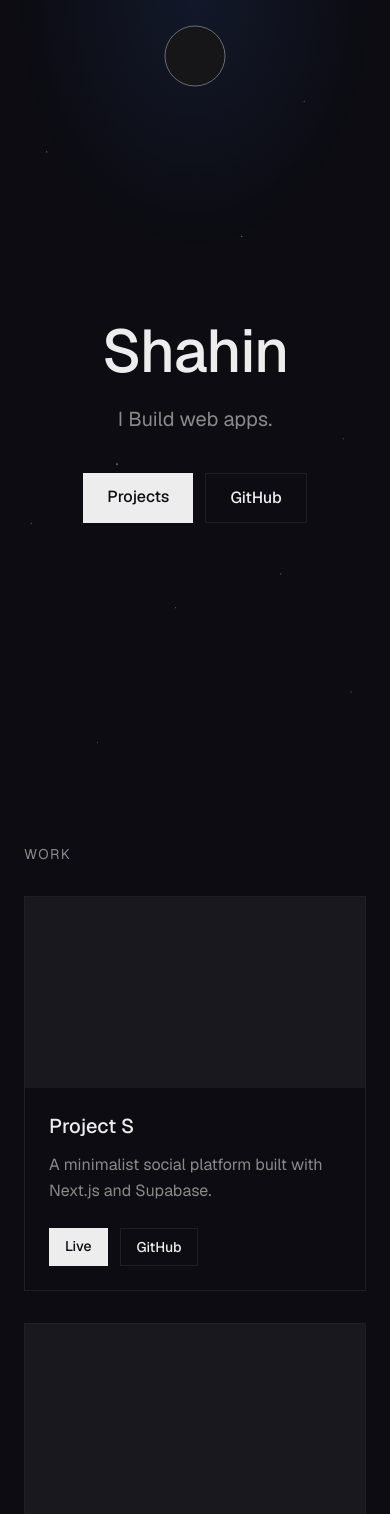
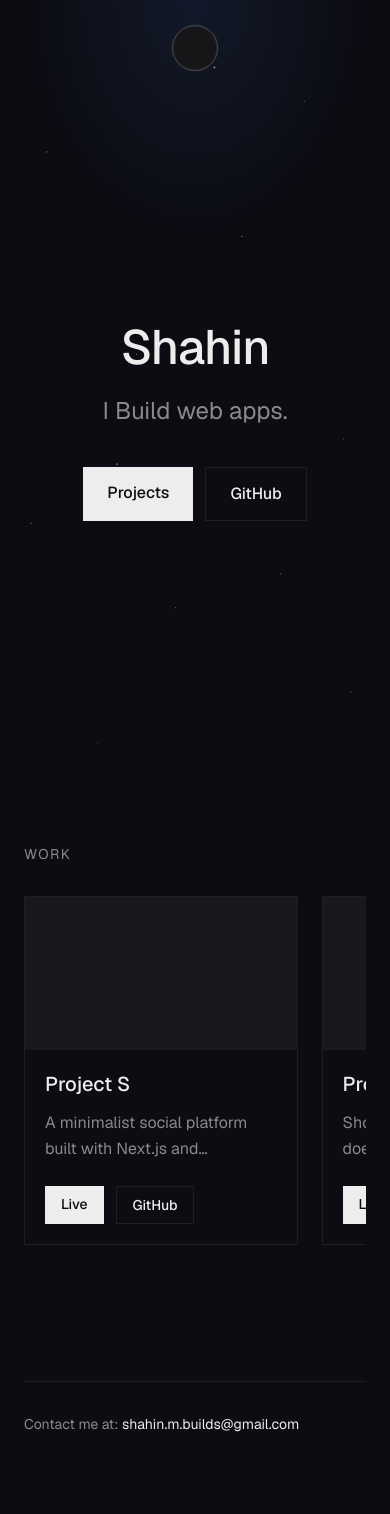
Before and after one commit to zzz-nv/Portfolio, a Next.js app: page / in a window 390 px wide. Shown: the top 1514 px of the page. Built offline with nearby package versions, Linux system fonts and the light colour scheme.

Commit message:
responsive: mobile swipe carousel, breakpoint tuning for tablet

```diff
--- a/app/page.tsx
+++ b/app/page.tsx
@@ -13,10 +13,7 @@ const projects = [
 
   { name: "Project Two", description: "Short one-liner about what it does.",  live: "https://example.com",
     repo: "https://example.com", },
-  { name: "Project Three", description: "Short one-liner about what it does.",  live: "https://example.com",
-    repo: "https://example.com", },
-  { name: "Project Four", description: "Short one-liner about what it does.",  live: "https://example.com",
-    repo: "https://example.com", },
+
 
 ];
 
@@ -24,8 +21,8 @@ export default function Home() {
   return (
       <main className="mx-auto max-w-[1500px] px-6">
         <ThemeToggle />
-      <section className="min-h-screen flex flex-col items-center justify-center text-center">
-      <h1 className="text-6xl md:text-7xl font-medium tracking-tight">
+      <section className="min-h-[100svh] flex flex-col items-center justify-center text-center">
+      <h1 className="text-5xl sm:text-6xl lg:text-7xl font-medium tracking-tight">
               {"Shahin".split("").map((char, i) => (
                 <span
                   key={i}
@@ -36,7 +33,7 @@ export default function Home() {
                 </span>
               ))}
       </h1>
-          <p className="mt-6 text-xl md:text-2xl text-muted max-w-xl">
+          <p className="mt-6 text-2xl text-muted max-w-xl">
           {"I Build web apps.".split(" ").map((word, i) => (
             <span
               key={i}
@@ -51,7 +48,7 @@ export default function Home() {
         <div className="mt-10 flex gap-3">
           <a
             href="#projects"
-            className="px-6 py-3 rounded-none bg-[var(--btn)] text-[var(--btn-fg)] font-medium hover:opacity-90 transition-opacity"
+            className="px-6 py-3.5  rounded-none bg-[var(--btn)] text-[var(--btn-fg)] font-medium hover:opacity-90 transition-opacity"
           >
             Projects
           </a>
@@ -59,7 +56,7 @@ export default function Home() {
             href="https://github.com/zzz-nv"
             target="_blank"
             rel="noopener noreferrer"
-            className="px-6 py-3 rounded-none border border-border font-medium hover:border-[var(--border-hover)] transition-colors"
+            className="px-6 py-3.5 rounded-none border border-border font-medium hover:border-[var(--border-hover)] transition-colors"
           >
             GitHub
           </a>
@@ -68,14 +65,14 @@ export default function Home() {
 
         <section id="projects" className="scroll-mt-8 pb-32">
         <h2 className="text-sm uppercase tracking-widest text-muted">Work</h2>
-         <ul className="mt-8 grid gap-8 md:grid-cols-2">
+          <ul className="mt-8 flex gap-6 overflow-x-auto snap-x snap-mandatory pb-2 scroll-px-6 [scrollbar-width:none] [&::-webkit-scrollbar]:hidden xl:grid xl:grid-cols-2 xl:gap-8 xl:overflow-visible xl:pb-0 xl:scroll-px-0">
           {projects.map((p) => (
                         <li
               key={p.name}
-              className="border border-border rounded-none overflow-hidden"
+            className="w-[80%] max-w-sm shrink-0 snap-start border border-border rounded-none overflow-hidden xl:w-auto xl:shrink"
             >
               <div className="aspect-video bg-white/5" />
-              <div className="p-6">
+                <div className="p-5 xl:p-6">
                 <div className="text-xl font-medium">{p.name}</div>
                 <div className="mt-3 text-muted leading-relaxed line-clamp-2 min-h-[3rem]">
                   {p.description}
--- a/components/ThemeToggle.tsx
+++ b/components/ThemeToggle.tsx
@@ -116,7 +116,7 @@ export function ThemeToggle() {
     <button
       onClick={toggle}
       aria-label={`Switch to ${theme === "dark" ? "light" : "dark"} mode`}
-      className="absolute top-6 left-1/2 -translate-x-1/2 z-50 w-16 h-16 cursor-pointer p-0 border-0 bg-transparent"
+      className="absolute top-6 left-1/2 -translate-x-1/2 z-50 w-12 h-12 md:w-16 md:h-16 cursor-pointer p-0 border-0 bg-transparent"
     >
       <svg
         viewBox="0 0 64 64"
```
